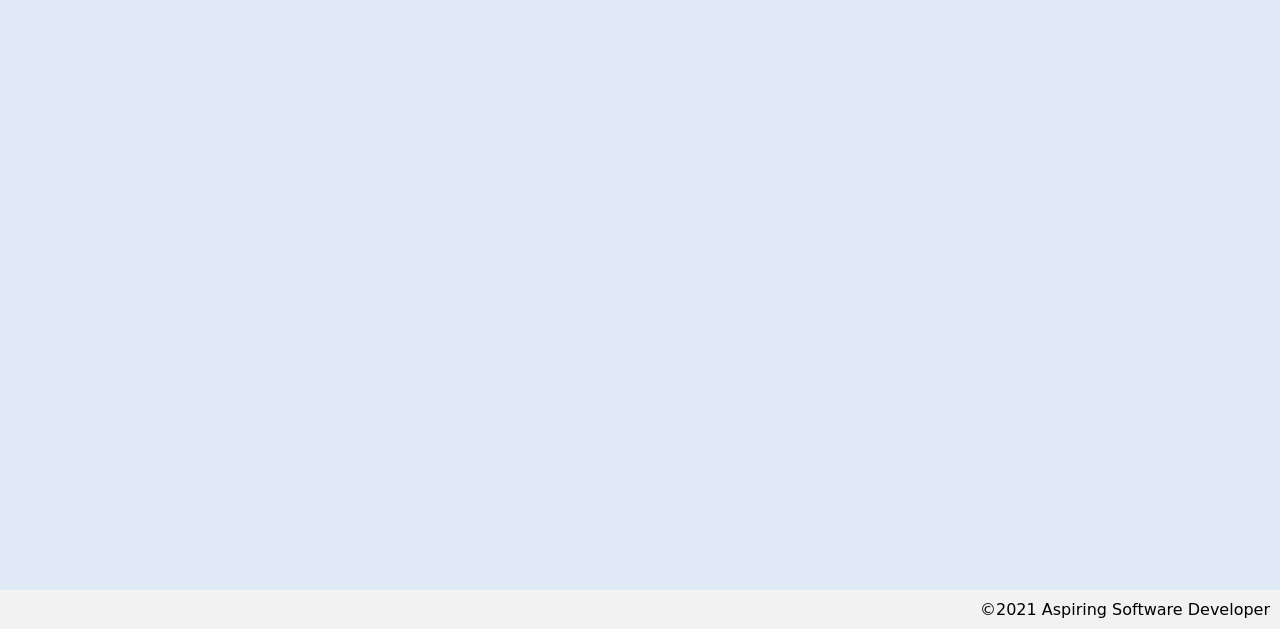
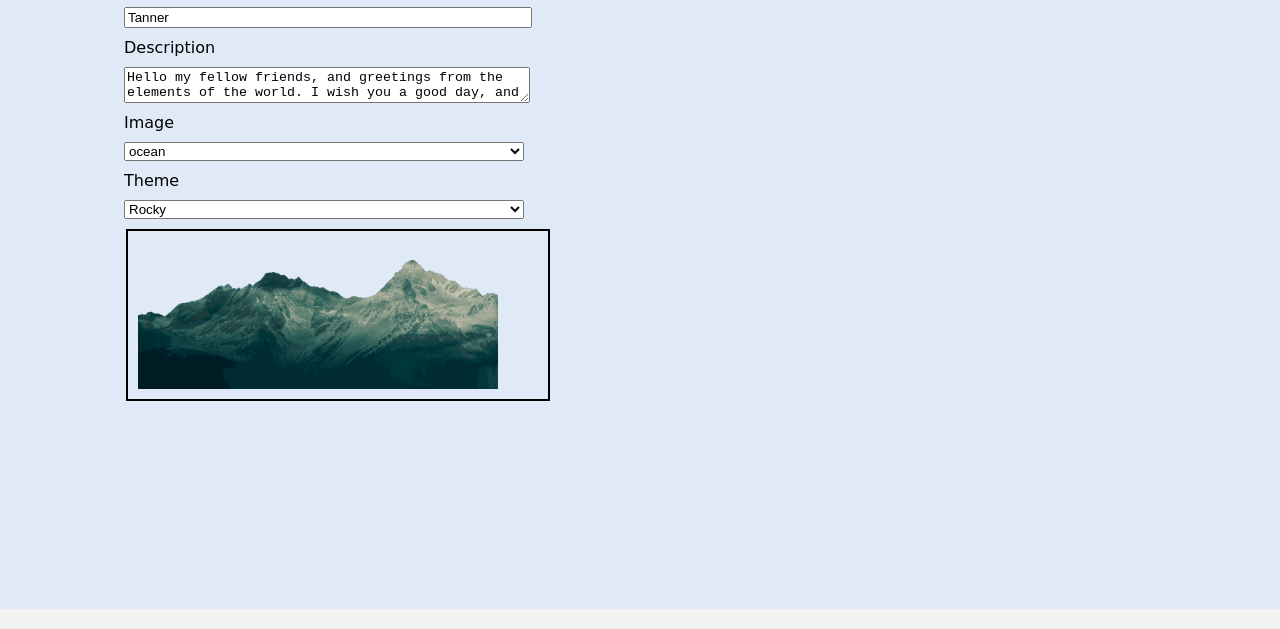
Before and after one commit to TannerRichards990/Greeting-Card, a plain HTML site: page index.html in a window 1280 px wide. Shown: the part 171-800 px from the top of the page. Drawn offline with nearby package versions, Linux system fonts and the light colour scheme; a web font is replaced by a local one.

Commit message:
html text is working on webpage

```diff
--- a/app.js
+++ b/app.js
@@ -4,3 +4,30 @@
     // get info from user input
     // use user input to update state
     // update DOM to reflect the new state
+
+//Name
+
+const nameInput = document.getElementById('name-input');
+const nameHeader = document.getElementById('name-header');
+nameInput.addEventListener('input', () => {
+    nameHeader.textContent = nameInput.value;
+});
+
+const descriptionTextarea = document.getElementById('description-textarea');
+const descriptionDisplay = document.getElementById('description-display');
+descriptionTextarea.addEventListener('input', () => {
+    descriptionDisplay.textContent = descriptionTextarea.value;
+});
+
+const themeSelect = document.getElementById('theme-select');
+const theme = document.getElementById('theme');
+themeSelect.addEventListener('change', () => {
+    theme.classList.value = "";
+    theme.classList.add(themeSelect.value)
+})
+
+
+const imageSelect = document.getElementById('image-select');
+imageSelect.addEventListener ('change', () => {
+    image.src = imageSelect.value;
+})
--- a/index.html
+++ b/index.html
@@ -6,20 +6,62 @@
     <meta name="viewport" content="width=device-width, initial-scale=1.0" />
     <meta http-equiv="X-UA-Compatible" content="ie=edge" />
     <link rel="stylesheet" href="styles.css" />
-    <title>Web UI Project</title>
+    <title>Greeting-Card</title>
 </head>
 
 <body>
     <header>
         <img src="assets/html_css_js.png">
-        <h1>Web UI Project</h1>
+
+
+        <h1>Greetings fellow people's</h1>
+
     </header>
 
-    <main>
+    <body id="theme">
 
-    </main>
 
-    <footer>&copy;2021 Aspiring Software Developer</footer>
+
+
+        <section id="Greeting-Card">
+        <div id="container">
+        <section id="inputs">
+        <label for="name-input">Name</label>
+        <input id="name-input" value="Tanner">
+
+
+
+    <label for="description-textarea">Description</label>
+    <textarea id="description-textarea">Hello my fellow friends, and greetings from the elements of the world. I wish you a good day, and happy coding!</textarea>
+
+    <label for="image-select">Image</label>
+        <select id="image-select">
+        <option value="assets/mountain.png">mountain</option>
+        <option value="assets/ocean.png" selected>ocean</option>
+        <option value="assets/volcanoe.png">volcanoe</option>
+        </select>
+
+
+    <label for="theme-select">Theme</label>
+        <select id="theme-select">
+        <option value="Rocky">Rocky</option>
+        <option value="Water">Water</option>
+        <option value="Fire">Fire</option>
+        </select>
+
+        <section id="image-card">
+        <img id="image" src="assets/mountain.png"/>
+        </section>
+
+        <script src="https://cdn.jsdelivr.net/npm/dom-to-image@2.6.0/src/dom-to-image.min.js"></script>
+        <script src="app.js" type="module"></script>
+    </body>
+
+
+    </section>
+
+
+    <footer></footer>
 
     <script type="module" src="app.js"></script>
 </body>
--- a/styles.css
+++ b/styles.css
@@ -1,4 +1,4 @@
-@import url('https://fonts.googleapis.com/css2?family=Hubballi&display=swap');
+@import url('https://fonts.googleapis.com/css2?family=Joan&display=swap');
 
 :root {
     --background: rgb(224, 234, 247);
@@ -7,7 +7,7 @@
 }
 
 body {
-    font-family: 'Hubballi', cursive;
+    font-family: 'Joan&display', cursive;
     background-color: var(--background);
     padding-bottom: 30px;
 }
@@ -28,3 +28,61 @@ footer {
     justify-content: flex-end;
     background-color: var(--footer-background);
 }
+
+.container {
+    display: grid;
+    grid-template-columns: repeat(3, 1fr);
+    grid-auto-rows: 100px;
+    gap: 20px;
+}
+
+#container {
+    display: grid;
+    justify-items: center;
+}
+
+@media (min-width: 600px) {
+    #container {
+        grid-template-columns: 50% 50%;
+        align-items: center;
+        grid-gap: 30px;
+    }
+}
+
+#inputs {
+    width: 100%;
+    max-width: 400px;
+}
+
+label, input, select, textarea {
+    display: block;
+    width: 100%;
+    margin-bottom: 10px;
+}
+
+img {
+
+    width: 360px
+
+}
+
+#image-card {
+    width: 100%;
+    display: flex;
+border: 2px solid black;
+margin: 2px;
+padding: 10px
+}
+
+.Rocky {
+background-color: #423629;
+}
+
+.Water {
+background-color: #1D4E89;
+}
+
+.Fire {
+background-color: #dc2f02;
+
+}
```
Also changed, not shown: assets/mountain.png (added), assets/ocean.png (added), assets/oceans.png (added), assets/wireframe.png (added), 1 other file.
